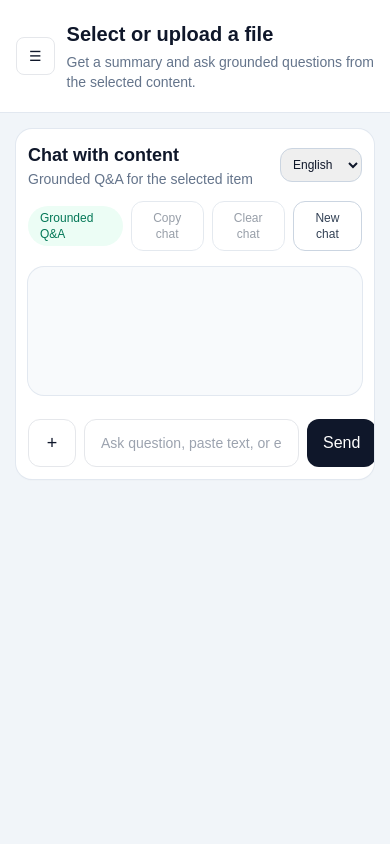
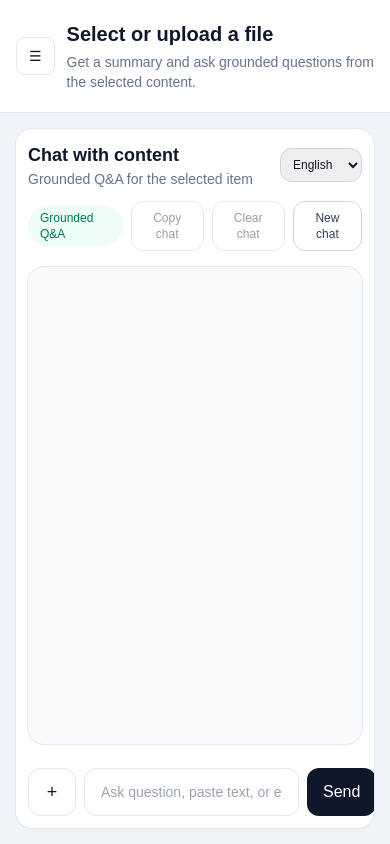
Before and after one commit to shriniwas121/Studypilot-AI, a Next.js app in the folder frontend/: page / in a window 390 px wide. Built offline with nearby package versions, Linux system fonts and the light colour scheme.

Commit message:
add text translation, improve UX, fix mobile and streaming

```diff
--- a/frontend/src/app/page.tsx
+++ b/frontend/src/app/page.tsx
@@ -133,12 +133,15 @@ export default function Home() {
           formData.append("text", data.answer);
           formData.append("language", selectedLanguage);
 
-          const res = await fetch("https://studypilot-backend-f5td.onrender.com/translate", {
+          const translateRes = await fetch("https://studypilot-backend-f5td.onrender.com/translate", {
             method: "POST",
             body: formData,
           });
 
-          const t = await res.json();
+          const t = await translateRes.json();
+
+          console.log("🌍 TRANSLATION RESPONSE:", t);   // ✅ ADD HERE
+
           fullText = t.translated_text || data.answer;
 
         } catch (err) {
@@ -700,7 +703,7 @@ export default function Home() {
 
 
   return (
-    <div className="flex flex-col md:flex-row min-h-screen bg-slate-100 text-slate-900">
+    <div className="flex flex-col md:flex-row h-screen overflow-hidden bg-slate-100 text-slate-900">
 
       {/* ✅ OVERLAY (OUTSIDE ASIDE) */}
 
```
